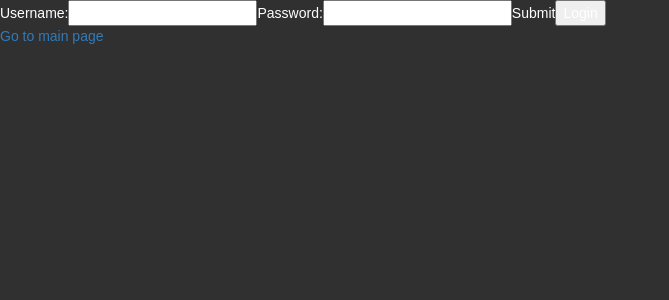
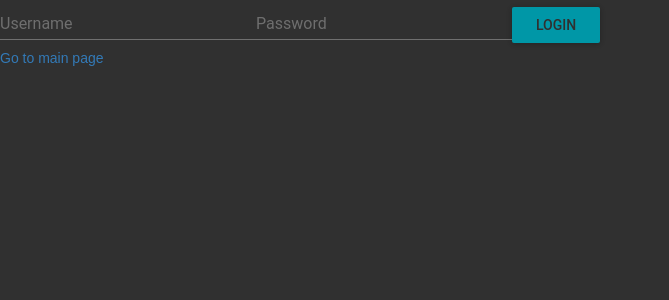
Before and after one commit to lirantal/hirefeed-admin, a React (Create React App) app in the folder client/: page /login in a window 1280 px wide. Shown: the top 300 px of the page, without its empty margins (0-669 px from the left). Built offline with nearby package versions, Linux system fonts and the light colour scheme.

Commit message:
cleaning up imports and tidying up the login form

```diff
--- a/client/src/Login.js
+++ b/client/src/Login.js
@@ -1,30 +1,63 @@
 import React, { Component } from 'react'
-import { Router, Route, Link, browserHistory } from 'react-router'
+import { Link, browserHistory } from 'react-router'
+
+/**
+ * Import material-ui theme
+ */
+import MuiThemeProvider from 'material-ui/styles/MuiThemeProvider';
+import darkBaseTheme from 'material-ui/styles/baseThemes/darkBaseTheme';
+import getMuiTheme from 'material-ui/styles/getMuiTheme';
+
+import TextField from 'material-ui/TextField';
+import RaisedButton from 'material-ui/RaisedButton';
 
 export default class Login extends Component {
 
-    doLogin(e) {
-        e.preventDefault();
-        browserHistory.push('/');
-    }
+  constructor() {
+    super();
+    this.state = {
+      username: '',
+      password: ''
+    };
+  }
+
+  doLogin(e) {
+      e.preventDefault();
+      browserHistory.push('/');
+  }
+
+  onUsernameChange(e) {
+    this.setState({username: e.target.value});
+  }
+
+  onPasswordChange(e) {
+    this.setState({password: e.target.value});
+  }
 
   render() {
     return (
-      <form>
+      <MuiThemeProvider muiTheme={getMuiTheme(darkBaseTheme)} >
+        <form action="/" method="POST" onSubmit={this.doLogin.bind(this)}>
 
-          Username:
-        <input type="text" name="username" />
+          <TextField
+            hintText="Username"
+            value={this.state.username}
+            onChange={this.onUsernameChange.bind(this)}
+          />
 
-          Password:
-        <input type="text" name="password" />
+          <TextField
+            hintText="Password"
+            value={this.state.password}
+            onChange={this.onPasswordChange.bind(this)}
+          />
 
-            Submit
-        <input type="submit" value="Login" onClick={this.doLogin.bind(this)} />
+          <RaisedButton type="submit" label="Login" primary={true} />
 
           <br/>
+          <Link to="/"> Go to main page </Link>
 
-          <Link to="/"> Go to main page </Link>
-      </form>
+        </form>
+      </MuiThemeProvider>
     );
   }
 }
--- a/client/src/index.js
+++ b/client/src/index.js
@@ -1,6 +1,6 @@
 import React from 'react';
 import ReactDOM from 'react-dom';
-import { Router, Route, IndexRoute, Link, browserHistory } from 'react-router'
+import { Router, Route, IndexRoute, browserHistory } from 'react-router'
 
 import App from './App';
 import Visitors from './Page/Visitors';
```
Also changed, not shown: client/src/App.js (+11 -7 lines).
